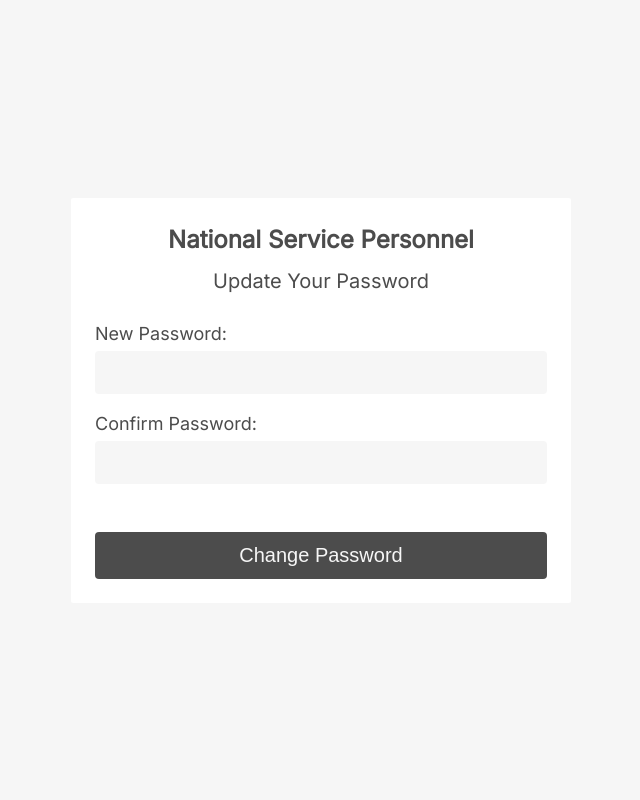
After one commit to sanyomor-01/personnel_page, a PHP site: page /change_password.php in a window 1280 px wide. The commit adds this page. Shown: the whole page, without its empty margins (319-959 px from the left). Run offline with PHP 8.4, Linux system fonts and the light colour scheme; the visitor is signed in with stand-in values (Sample User, id 1).

Commit message:
added a force change password

```diff
--- /dev/null
+++ b/change_password.php
@@ -0,0 +1,99 @@
+<?php
+session_start();
+include 'db_connect.php'; // Database connection
+
+// Ensure the user is logged in
+if (!isset($_SESSION['user_id'])) {
+    header("Location: login.php");
+    exit();
+}
+
+// Handle form submission
+if ($_SERVER['REQUEST_METHOD'] == 'POST') {
+    $new_password = trim($_POST['new_password']);
+    $confirm_password = trim($_POST['confirm_password']);
+    $user_id = $_SESSION['user_id'];
+
+    // Check if passwords match
+    if ($new_password !== $confirm_password) {
+        $error_message = "Passwords do not match. Please try again.";
+    } elseif (!preg_match('/^(?=.*[A-Z])(?=.*\d).{8,}$/', $new_password)) {
+        // Validate password strength
+        $error_message = "Password must be at least 8 characters long, include an uppercase letter, and a number.";
+    } else {
+        // Hash the password
+        $hashed_password = password_hash($new_password, PASSWORD_DEFAULT);
+
+        // Update the password and set password_changed to TRUE
+        $stmt = $pdo->prepare("UPDATE personnel SET password = ?, password_changed = 1 WHERE PersonnelID = ?");
+        if ($stmt->execute([$hashed_password,$user_id])) {
+            // Redirect to dashboard after success
+            header("Location: dashboard.php");
+            exit;
+        } else {
+            $error_message = "An error occurred. Please try again.";
+        }
+    }
+}
+?>
+
+<!DOCTYPE html>
+<html lang="en">
+<head>
+    <meta charset="UTF-8">
+    <meta name="viewport" content="width=device-width, initial-scale=1.0">
+    <title>Change Password</title>
+    <link rel="stylesheet" href="./css/login.css">
+</head>
+<body>
+<main>
+    <section class="login-container">
+        <h1 class="title">National Service Personnel</h1>
+        <?php if (isset($error_message)) { echo "<p class='error'>" . htmlspecialchars($error_message) . "</p>"; } ?>
+
+        <form action="change_password.php" method="POST" id="passwordForm">
+            <legend>Update Your Password</legend>
+            <div class="fieldset">
+
+                <div class="input-field">
+                    <label for="new_password">New Password:</label>
+                    <input type="password" id="new_password" name="new_password" required>
+                </div>
+
+                <div class="input-field">
+                    <label for="confirm_password">Confirm Password:</label>
+                    <input type="password" id="confirm_password" name="confirm_password" required>
+                </div>
+            </div>
+
+            <p id="errorMessage" style="color: red;"></p>
+            <button type="submit">Change Password</button>
+        </form>
+    </section>
+</main>
+
+<script>
+    document.getElementById('passwordForm').addEventListener('submit', function (e) {
+        const newPassword = document.getElementById('new_password').value;
+        const confirmPassword = document.getElementById('confirm_password').value;
+        const errorMessage = document.getElementById('errorMessage');
+
+        // Check if passwords match
+        if (newPassword !== confirmPassword) {
+            e.preventDefault();
+            errorMessage.textContent = "Passwords do not match.";
+            return;
+        }
+
+        // Check password strength
+        const isValid = /^(?=.*[A-Z])(?=.*\d).{8,}$/.test(newPassword);
+        if (!isValid) {
+            e.preventDefault();
+            errorMessage.textContent = "Password must be at least 8 characters long, include an uppercase letter and a number.";
+        } else {
+            errorMessage.textContent = "";
+        }
+    });
+</script>
+</body>
+</html>
--- a/dashboard.php
+++ b/dashboard.php
@@ -5,7 +5,7 @@ if (!isset($_SESSION['user_id'])) {
     exit();
 }
 
-echo "Welcome, " . htmlspecialchars($_SESSION['username']) . "!";
+
 
 try {
     $pdo = new PDO('mysql:host=localhost;dbname=nssdirectory_db', 'root', '');
```
Also changed, not shown: login.php (+23 -13 lines).
